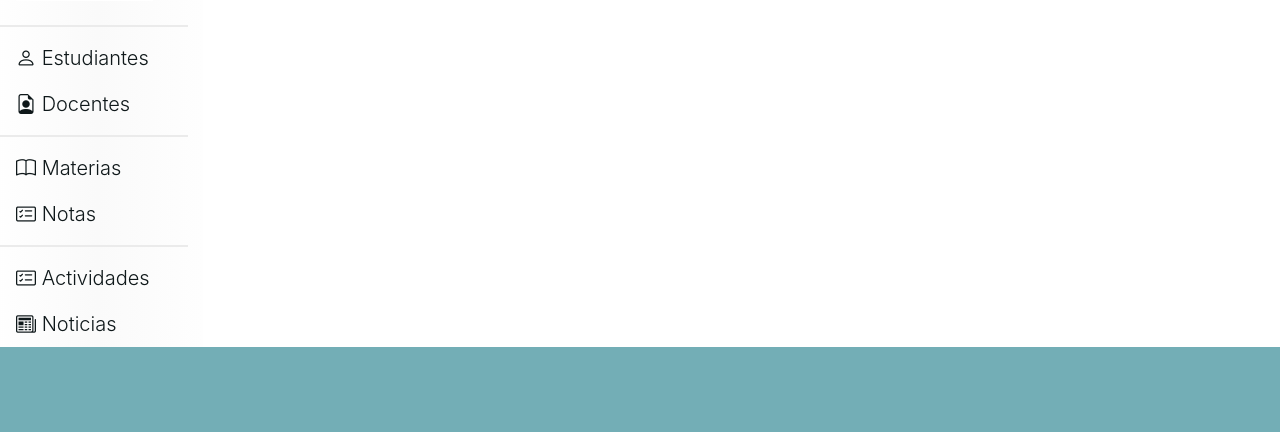
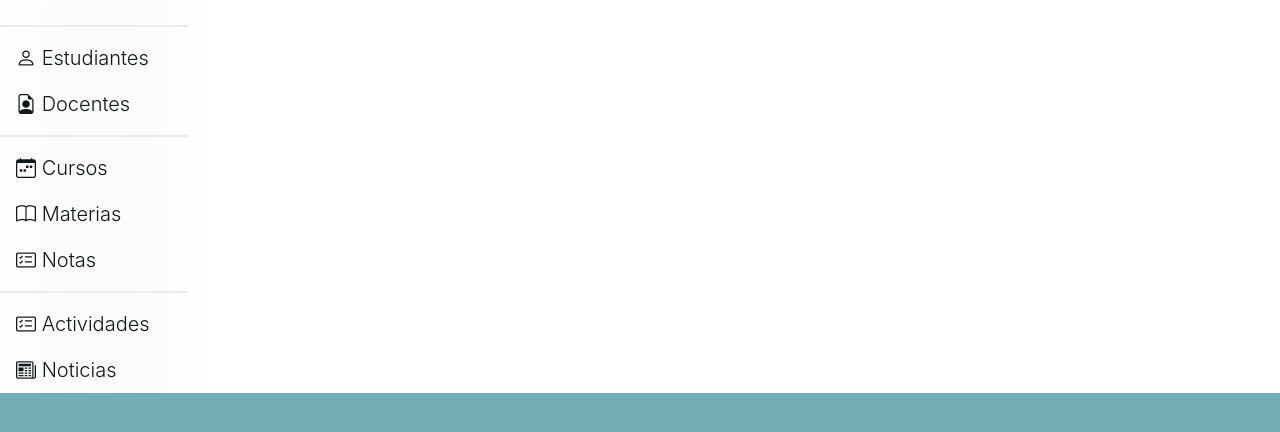
Before and after one commit to inghans/Mision-TIC-2022-Ciclo-3, a Flask app: page /docentes in a window 1280 px wide. Shown: the part 159-591 px from the top of the page. Run offline with Flask 2, Linux system fonts and the light colour scheme; data comes from the database, SQL or seed files in the repository.

Commit message:
Link de Creacion de Cursos

```diff
--- a/templates/head.html
+++ b/templates/head.html
@@ -28,6 +28,9 @@
                 </li>
                 <div class="dropdown-divider division"></div>
                 <li class="nav-item">
+                    <a class="nav-link inicio" href="/cursos" type="submit"><i class="bi bi-calendar-week"></i> Cursos</a>
+                </li>
+                <li class="nav-item">
                     <a class="nav-link inicio" href="/materias" type="submit"><i class="bi bi-book"></i> Materias</a>
                 </li>
                 <li class="nav-item">
```
